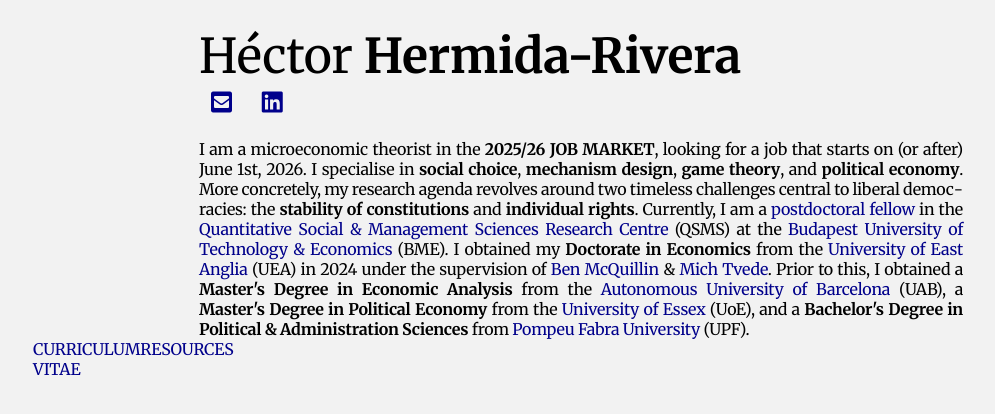
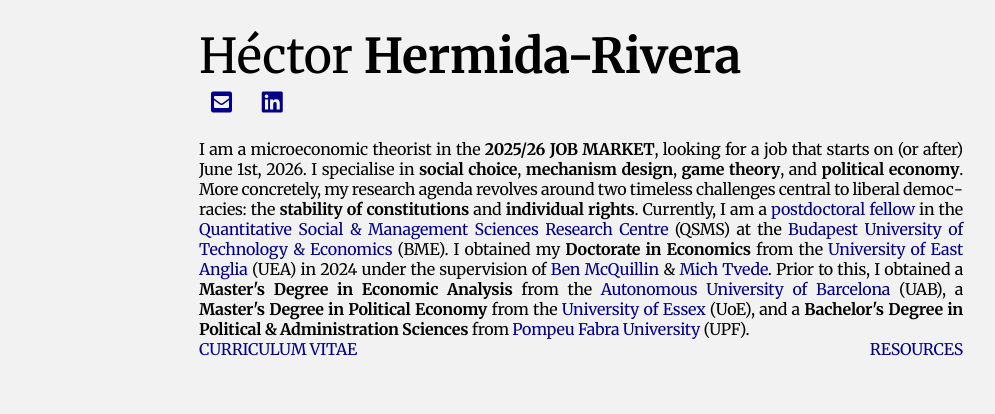
Before and after one commit to HectorHermidaRivera/hectorhermidarivera.github.io, a Jekyll site: the page built from index.md, in a window 1280 px wide. Shown: the top 414 px of the page, without its empty margins (117-1112 px from the left). Built offline with Jekyll 4.4.1, drawn with Linux system fonts in a browser that asks for light colours; a style sheet for code colours, icons or effects is not loaded.

Commit message:
Update index.md

```diff
--- a/index.md
+++ b/index.md
@@ -58,8 +58,11 @@ title: Home
 </div>
 
 <div class="two-column">
+<div class="label"></div>
+<div class="value">
 <div style="display: flex; justify-content: space-between;">
   <a href="/cv/">CURRICULUM VITAE</a>
   <a href="/resources/">RESOURCES</a>
 </div>
 </div>
+</div>
```
